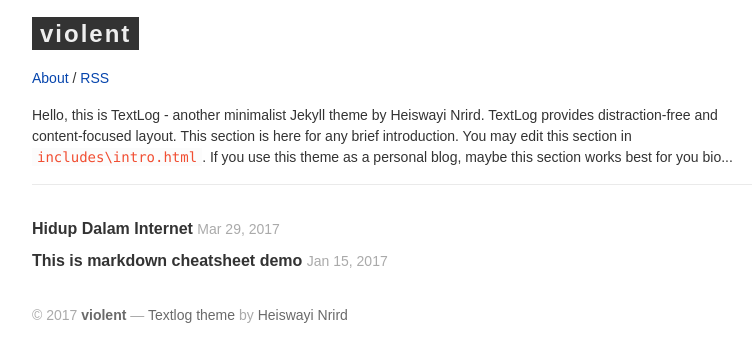
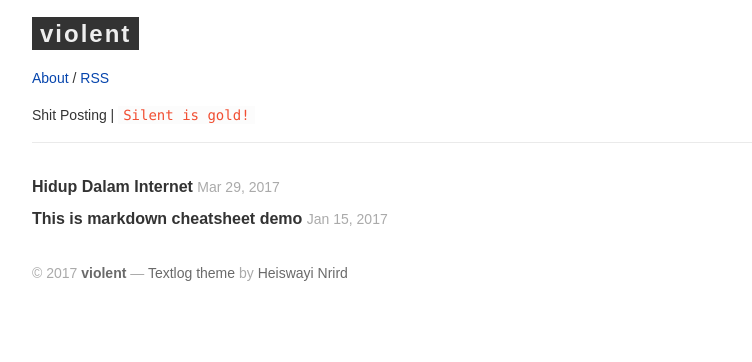
Before and after one commit to naufaltrix/naufaltrix.github.io, a Jekyll site: the page built from index.html, in a window 1280 px wide. Shown: the top 362 px of the page, without its empty margins (8-760 px from the left). Built offline with Jekyll 4.4.1, drawn with Linux system fonts in a browser that asks for light colours; some web fonts are replaced.

Commit message:
Update intro.html

```diff
--- a/_includes/intro.html
+++ b/_includes/intro.html
@@ -1 +1 @@
-<p class="site-intro">Hello, this is TextLog - another minimalist Jekyll theme by Heiswayi Nrird. TextLog provides distraction-free and content-focused layout. This section is here for any brief introduction. You may edit this section in <code>includes\intro.html</code>. If you use this theme as a personal blog, maybe this section works best for you bio...</p>
+<p class="site-intro">Shit Posting | <code>Silent is gold!</code></p>
```
